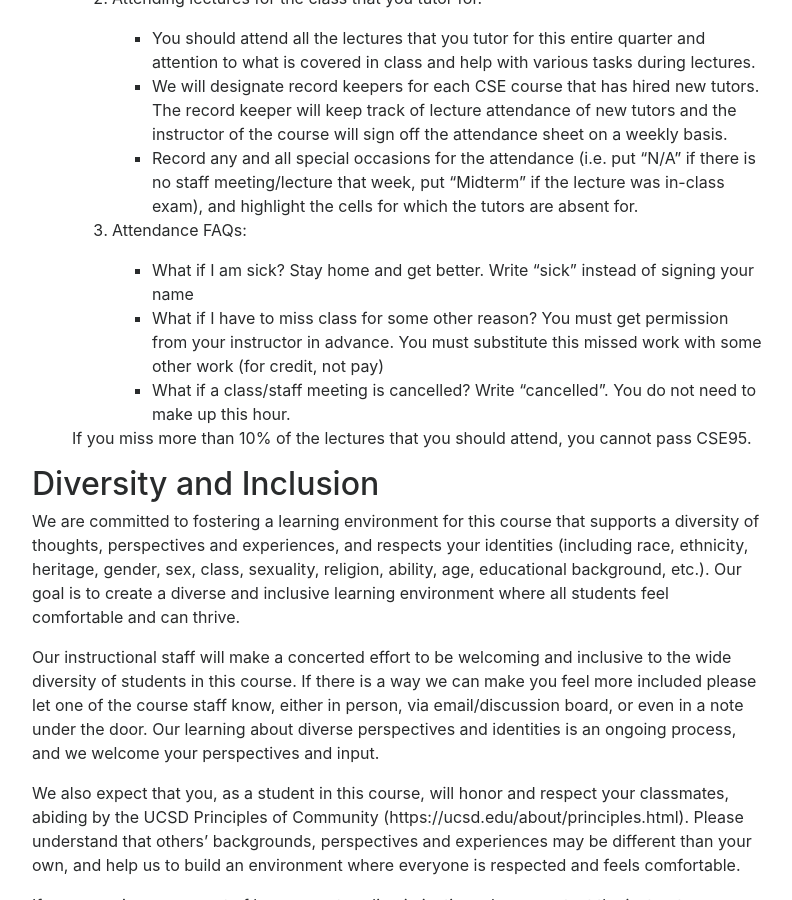
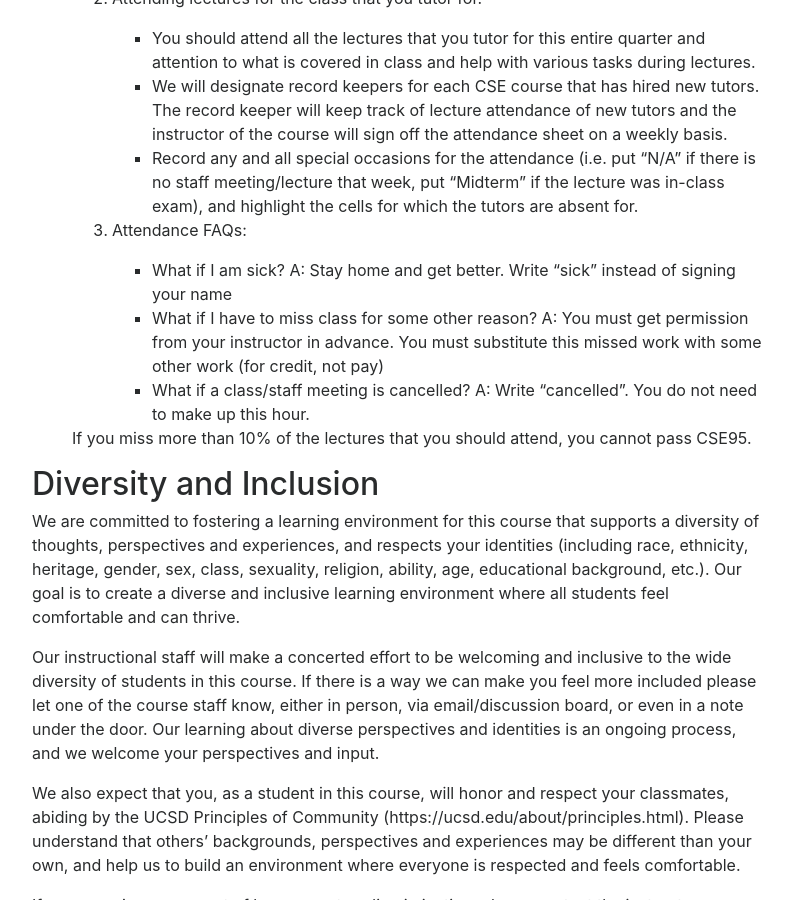
Before and after one commit to ucsd-cse95-f19/ucsd-cse95-f19.github.io, a Jekyll site: the page built from index.md, in a window 1280 px wide and 900 px high, scrolled down 2768 px. Shown: the whole window, without its empty margins (243-1035 px from the left). Built offline with Jekyll 4.4.1, drawn with Linux system fonts in a browser that asks for light colours; nearby versions of some CDN libraries.

```diff
--- a/index.md
+++ b/index.md
@@ -128,11 +128,12 @@ you will be graded on:
 
     3. Attendance FAQs:
        - What if I am sick?
-          Stay home and get better.  Write "sick" instead of signing your name
+         A: Stay home and get better.  Write "sick" instead of signing your name
        - What if I have to miss class for some other reason?
-          You must get permission from your instructor in advance. You must substitute this missed work with some other work (for credit, not pay)
+         A: You must get permission from your instructor in advance. You must substitute this missed work with some other work (for credit, not pay)
        - What if a class/staff meeting is cancelled?
-           Write "cancelled".  You do not need to make up this hour.
+         A: Write "cancelled".  You do not need to make up this hour.
+
 
     If you miss more than 10% of the lectures that you should attend, you
     cannot pass CSE95.
```
